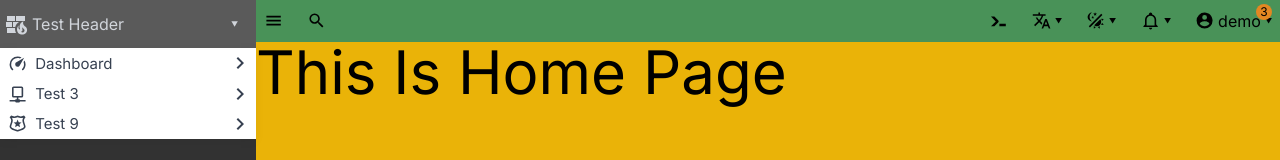
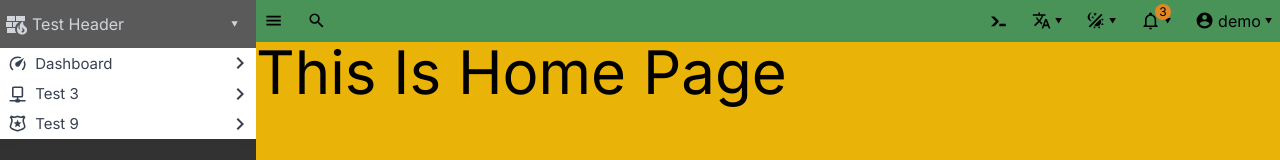
Before and after one commit to eepaco/next-panel, a Next.js app: page / in a window 1280 px wide. Shown: the top 160 px of the page. Built offline with nearby package versions, Linux system fonts and the light colour scheme.

Commit message:
Navbar Width fixed

```diff
--- a/src/app/(dashboard)/layout.tsx
+++ b/src/app/(dashboard)/layout.tsx
@@ -36,8 +36,8 @@ export default function DashboardLayout(props: {
         <div
           className={`bg-yellow-500 w-full mt-[2.6rem] ease-in ${
             isSidebarOpen && isSidebarHoverDisabled
-              ? `md:w-[calc(100vw-16.0rem-var(--scrollbar-width))]`
-              : `md:w-[calc(100vw-3.0rem-var(--scrollbar-width))]`
+              ? `md:w-[calc(100%-16.0rem)]`
+              : `md:w-[calc(100%-3.0rem)]`
           }`}
           ref={contentRef}
         >
--- a/src/components/ClientApp.tsx
+++ b/src/components/ClientApp.tsx
@@ -13,13 +13,6 @@ export default function ClientApp(props: { children: ReactNode }) {
     });
   }, [lang]);
 
-  useEffect(() => {
-    document.documentElement.style.setProperty(
-      "--scrollbar-width",
-      window.innerWidth - document.documentElement.clientWidth + "px"
-    );
-  }, []);
-
   return (
     <DirectionProvider dir={dir}>
       <IntlProvider
--- a/src/components/Layouts/DashboardLayout/Navbar.tsx
+++ b/src/components/Layouts/DashboardLayout/Navbar.tsx
@@ -34,17 +34,15 @@ const Navbar = ({
 
   return (
     <NavigationMenu.Root
-      className={`w-full md:w-fit fixed end-0 top-[0] z-[1]`}
+      className={`fixed end-0 top-[0] z-[1] ease-in ${
+        isSidebarOpen ? "md:w-[calc(100%-16.0rem)]" : "md:w-[calc(100%-3.0rem)]"
+      }`}
+      ref={headerRef}
     >
       <NavigationMenu.List
         className={`bg-[var(--navbar-background-color)] text-[rgb(var(--navbar-text-color))]
-          flex flex-row items-stretch justify-between ease-in h-[2.6rem]
-          ${
-            isSidebarOpen
-              ? "md:w-[calc(100vw-16.0rem-var(--scrollbar-width))]"
-              : "md:w-[calc(100vw-3.0rem-var(--scrollbar-width))]"
-          }`}
-        ref={headerRef}
+          flex flex-row items-stretch justify-between h-[2.6rem] left-[100%]
+          `}
       >
         <div className="flex space-x-2">
           <NavigationMenu.Item
@@ -160,7 +158,7 @@ const Navbar = ({
 
           <NavigationMenu.Item className="flex">
             <NavigationMenu.Trigger
-              className="hover:bg-[var(--navbar-item-background-hover)] focus:shadow-white flex items-center select-none gap-[4px] px-2 focus:shadow-[0_0_0_2px] cursor-pointer"
+              className="hover:bg-[var(--navbar-item-background-hover)] focus:shadow-white flex items-center select-none gap-[4px] px-2 focus:shadow-[0_0_0_2px] cursor-pointer relative"
               onPointerMove={disableHoverEffect}
               onPointerLeave={disableHoverEffect}
             >
--- a/src/components/Layouts/DashboardLayout/Sidebar/AccordionContent.tsx
+++ b/src/components/Layouts/DashboardLayout/Sidebar/AccordionContent.tsx
@@ -19,7 +19,7 @@ const AccordionContent = React.forwardRef(function x(
       {...props}
       ref={forwardedRef}
     >
-      <div className="">{children}</div>
+      {children}
     </Accordion.Content>
   );
 });
--- a/src/components/Layouts/DashboardLayout/Sidebar/AccordionTrigger.tsx
+++ b/src/components/Layouts/DashboardLayout/Sidebar/AccordionTrigger.tsx
@@ -44,7 +44,13 @@ const AccordionTrigger = React.forwardRef(function x(
               size={showTitle ? 0.8 : 0.9}
             />
           )}
-          <span className={`${!showTitle && "hidden"}`}>{children}</span>
+          <span
+            className={`duration-200 ${
+              !showTitle ? "opacity-0 -ml-[2rem]" : "opacity-100 ml-0"
+            }`}
+          >
+            {children}
+          </span>
         </div>
         <Icon
           path={mdiChevronRight}
--- a/src/components/Layouts/DashboardLayout/Sidebar/Sidebar.tsx
+++ b/src/components/Layouts/DashboardLayout/Sidebar/Sidebar.tsx
@@ -51,7 +51,9 @@ function Sidebar({
         // For <md screens
         isSidebarOpen ? "-start-[0]" : "-start-64"
         // isSidebarOpen ? "left-[--sideabr-offset]" : "-left-64"
-      } ${isSidebarOpen ? "w-64" : "w-12"} h-screen ease-in`}
+      } ${
+        isSidebarOpen ? "w-64" : "w-12"
+      } h-screen ease-in z-[2] overflow-hidden`}
       onPointerMove={handleSidebarMouseOver}
       onPointerLeave={handleSidebarMouseLeave}
       ref={sidebarRef}
@@ -70,8 +72,8 @@ function Sidebar({
             className={`mr-1 duration-300 ${!isSidebarOpen && "ml-2"}`}
           />
           <span
-            className={`whitespace-nowrap overflow-hidden text-clip ${
-              !isSidebarOpen && "hidden"
+            className={`whitespace-nowrap overflow-hidden text-clip duration-200 ${
+              !isSidebarOpen ? "opacity-0 -ml-[2rem]" : "opacity-100 ml-0"
             }`}
           >
             Test Header
--- a/src/hooks/useHandleResizeTransition.ts
+++ b/src/hooks/useHandleResizeTransition.ts
@@ -4,8 +4,6 @@ export default function useHandleResizeTransition(
   elRef: HTMLElement | undefined | null,
   deps: DependencyList
 ) {
-  console.log("desp", deps);
-
   useEffect(() => {
     elRef?.classList.add("duration-300");
 
```
